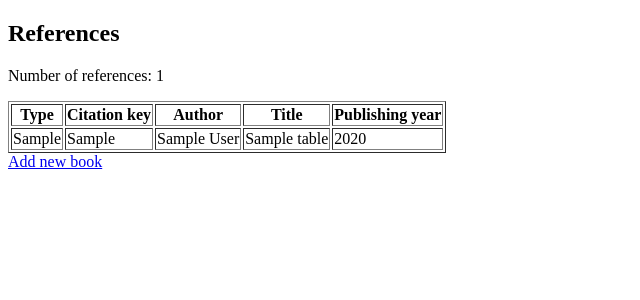
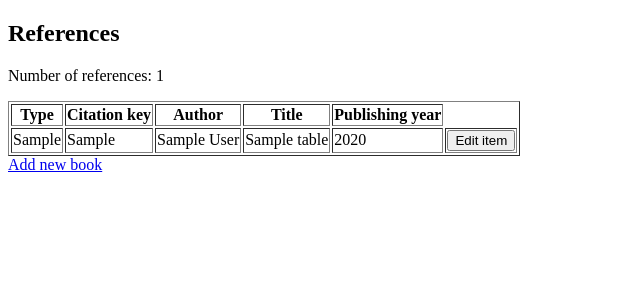
Before and after one commit to nessamerivirta/jugu_miniprojekti, a Flask app: page /view_references in a window 1280 px wide. Shown: the top 300 px of the page, without its empty margins (0-640 px from the left). Run offline with Flask 3, Linux system fonts and the light colour scheme; tables that the repository leaves empty hold one stand-in row (values such as "Sample post").

Commit message:
Create edit page

```diff
--- a/src/app.py
+++ b/src/app.py
@@ -56,7 +56,9 @@ def book_creation():
 
 @app.route("/edit_reference", methods=["GET", "POST"])
 def edit_reference():
-    pass
+    reference_item = get_references()
+    return render_template("edit_reference.html", reference_item=reference_item)
+
 
 @app.route("/toggle_todo/<todo_id>", methods=["POST"])
 def toggle_todo(todo_id):
--- a/src/templates/references.html
+++ b/src/templates/references.html
@@ -33,6 +33,11 @@ References
           <td>{{ reference.author }}</td>
           <td>{{ reference.title }}</td>
           <td>{{ reference.publishing_year }}</td>
+          <td>
+            <form action="/edit_reference" method="POST">
+            <button type="submit">Edit item</button>
+            </form>
+          </td>
         </tr>
       {% endfor %}
     </table>
```
Also changed, not shown: src/templates/edit_reference.html (+22 -0 lines).
